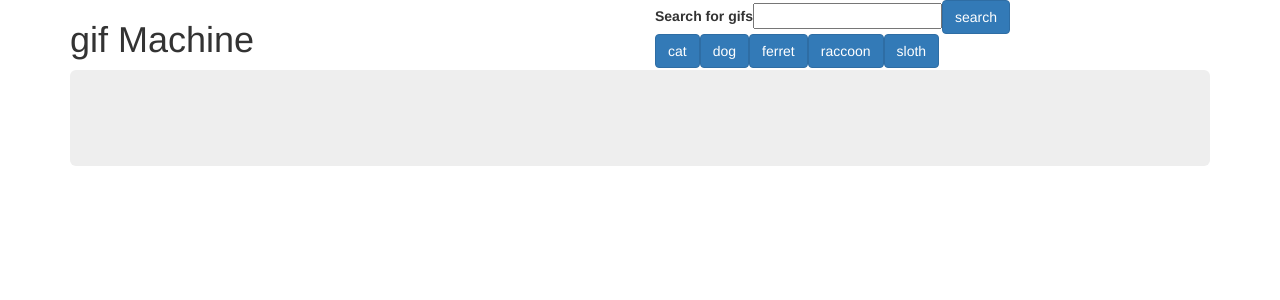
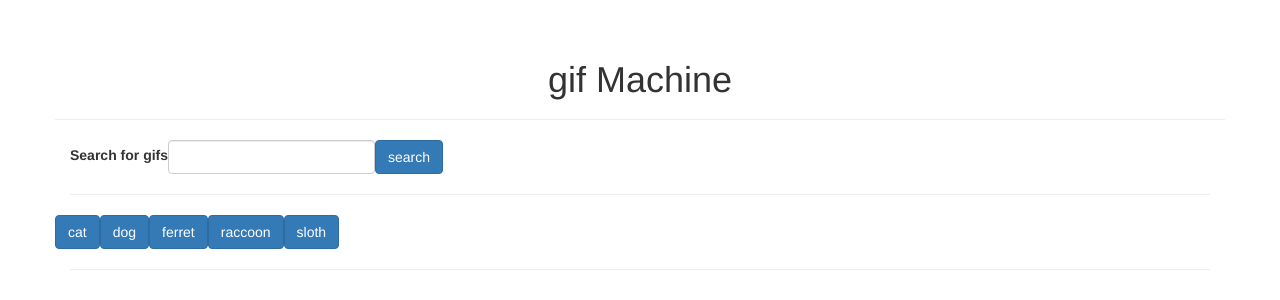
Before and after one commit to AlexWetzel/Angular-GIF-Machine, an Angular app in the folder gif-machine/: page / in a window 1280 px wide. Shown: the top 300 px of the page. Built offline with nearby package versions, Linux system fonts and the light colour scheme.

Commit message:
Adjusting the page layout

```diff
--- a/gif-machine/src/app/app.component.html
+++ b/gif-machine/src/app/app.component.html
@@ -1,31 +1,32 @@
 <div class="container">
   <div class="row">
-    <div class="col-xs-6">
-      <div><h1>gif Machine</h1></div>
+    <div class="col-xs-12 page-header">
+      <h1 class="text-center">gif Machine</h1>
     </div>
-    <div class="col-xs-6 search">
-      <form>
+    <div class="col-xs-12">
+      <form class="form-inline">
         <label for="search-term">Search for gifs</label>
-        <input class="search" id="search-term" type="text" #queryInput>
+        <input class="form-control" id="search-term" type="text" #queryInput>
         <button class="btn btn-primary" type="button" (click)="getTopicFromForm()">search</button>
       </form>
-
-      <button
-        *ngFor="let topic of topics"
-        class="btn btn-primary"
-        type="button"
-        (click)="apiCall(topic)"
-      >{{ topic }}</button>
     </div>
   </div>
+  <hr />
   <div class="row">
-    <div class="col-xs-12">
-      <div class="jumbotron">
+    <button
+      *ngFor="let topic of topics"
+      class="btn btn-primary"
+      type="button"
+      (click)="apiCall(topic)"
+      >{{ topic }}</button>
+  </div>
+  <hr />
+  <div class="row">
+      <!-- <div class="jumbotron"> -->
         <app-gif-panel
           *ngFor="let gif of gifs"
           [gifPanel]="gif"
         ></app-gif-panel>
-      </div>
-    </div>
+      <!-- </div> -->
   </div>
 </div>
--- a/gif-machine/src/app/gif-panel/gif-panel.component.html
+++ b/gif-machine/src/app/gif-panel/gif-panel.component.html
@@ -1,7 +1,11 @@
-<span>
-  <img
-    (click)="isClicked = ! isClicked"
-    [src]="!isClicked ? this.gifPanel.stillGif : this.gifPanel.animatedGif"
-    alt="">
-  <p>Rating: {{ gifPanel.rating }}</p>
-</span>
+  <div class="col-xs-4">
+    <div class="thumbnail">
+      <img
+        (click)="isClicked = ! isClicked"
+        [src]="!isClicked ? this.gifPanel.stillGif : this.gifPanel.animatedGif"
+        alt="">
+      <div class="caption">
+        <p>Rating: {{ gifPanel.rating }}</p>
+      </div>
+    </div>
+  </div>
```
